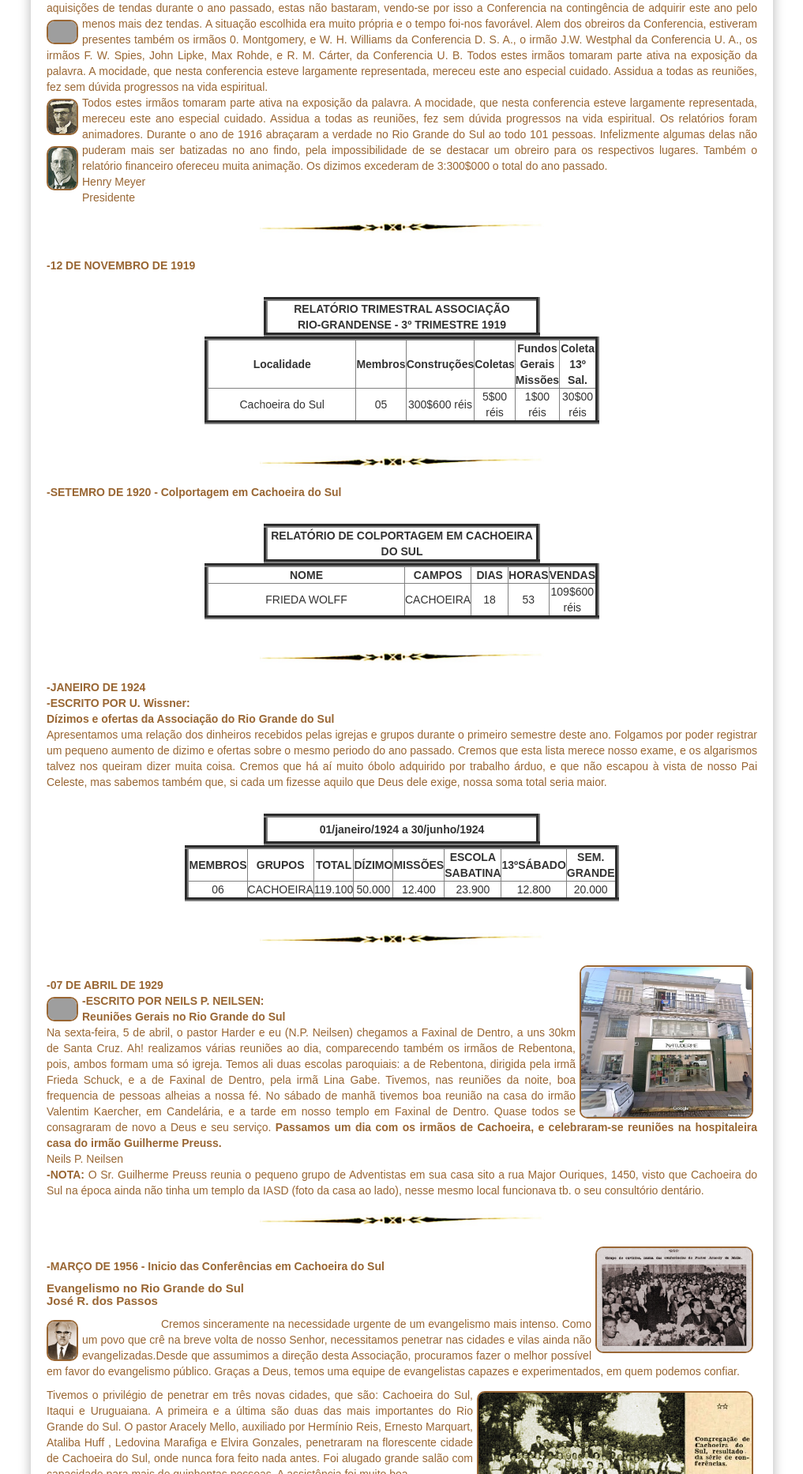
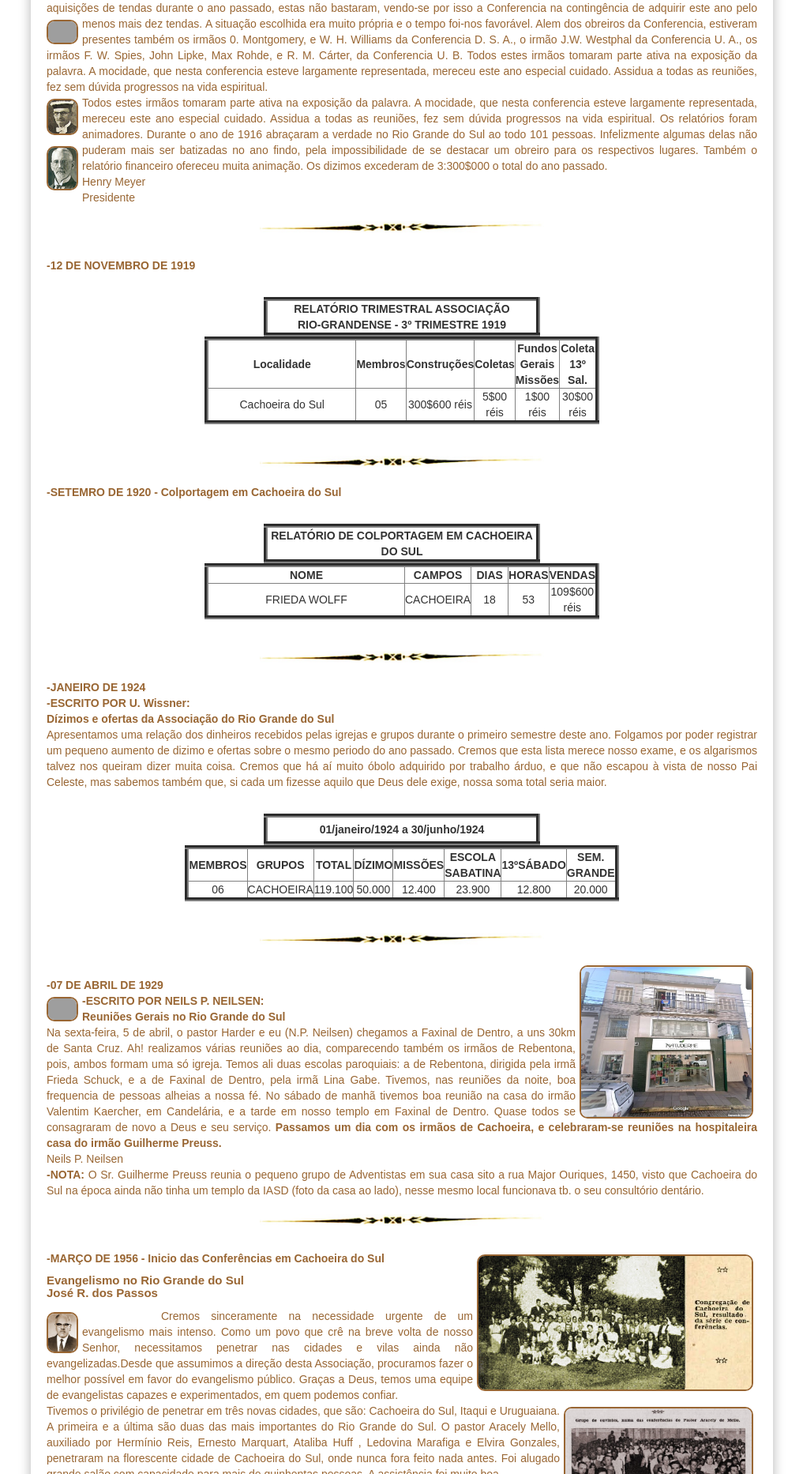
Before and after one commit to claudiovargas1955/claudiovargas1955.github.io, a Jekyll site: the page built from _pages/história-da-iasd-cachoeira.html, in a window 1280 px wide. Shown: the part 2291-4157 px from the top of the page at 79% size, without its empty margins (131-1148 px from the left). Built offline with Jekyll 4.4.1, drawn with Linux system fonts in a browser that asks for light colours; some web fonts are replaced; grey boxes are pictures that could not be loaded.

Commit message:
Update história-da-iasd-cachoeira.html

```diff
--- a/_pages/história-da-iasd-cachoeira.html
+++ b/_pages/história-da-iasd-cachoeira.html
@@ -377,7 +377,7 @@ Cachoeira do Sul na época ainda não tinha um templo da IASD (foto da casa ao l
 dentário.<br>
 
 <img class="dir3" style="float:center"; src="/images/separacao.jpg" class="img-responsive" width="400px" title="";/><br>
-<img class="dir2" style="float:right"; src="/images/conferencia.jpg" class="img-responsive" width="200px" title="Salão de conferências";/><br>
+<p><img class="dir2" style="float:right"; src="/images/Congregação.jpg" class="img-responsive" width="350px" title="março de 1956";/>
 
 
 <b>-MARÇO DE 1956 - Inicio das Conferências em Cachoeira do Sul</b><br>
@@ -386,7 +386,7 @@ dentário.<br>
 <img class="esq5" style="float:left"; src="/images/josé passos.jpg" class="img-responsive" width="40px" title="Pr. José Rodrigues dos Passos *1902/+1987";/>
 <p><p style="text-indent:100px";/>Cremos sinceramente na necessidade urgente de um evangelismo mais intenso. Como um povo que crê na breve volta de nosso Senhor,
 necessitamos penetrar nas cidades e vilas ainda não evangelizadas.Desde que assumimos a direção desta Associação, procuramos fazer o melhor possível em favor do
-evangelismo público. Graças a Deus, temos uma equipe de evangelistas capazes e experimentados, em quem podemos confiar.<p><img class="dir2" style="float:right"; src="/images/Congregação.jpg" class="img-responsive" width="350px" title="março de 1956";/>
+evangelismo público. Graças a Deus, temos uma equipe de evangelistas capazes e experimentados, em quem podemos confiar.<img class="dir2" style="float:right"; src="/images/conferencia.jpg" class="img-responsive" width="240px" title="Salão de conferências";/><br>
 Tivemos o privilégio de penetrar em três novas cidades, que são: Cachoeira do Sul, Itaqui e Uruguaiana. A primeira e a última são duas das mais importantes do Rio
 Grande do Sul. O pastor Aracely Mello, auxiliado por Hermínio Reis, Ernesto Marquart, Ataliba Huff , Ledovina Marafiga e Elvira Gonzales, penetraram  na florescente
 cidade de Cachoeira do Sul, onde nunca fora feito nada antes. Foi alugado grande salão com capacidade para mais de quinhentas pessoas. A assistência foi muito boa.
```
